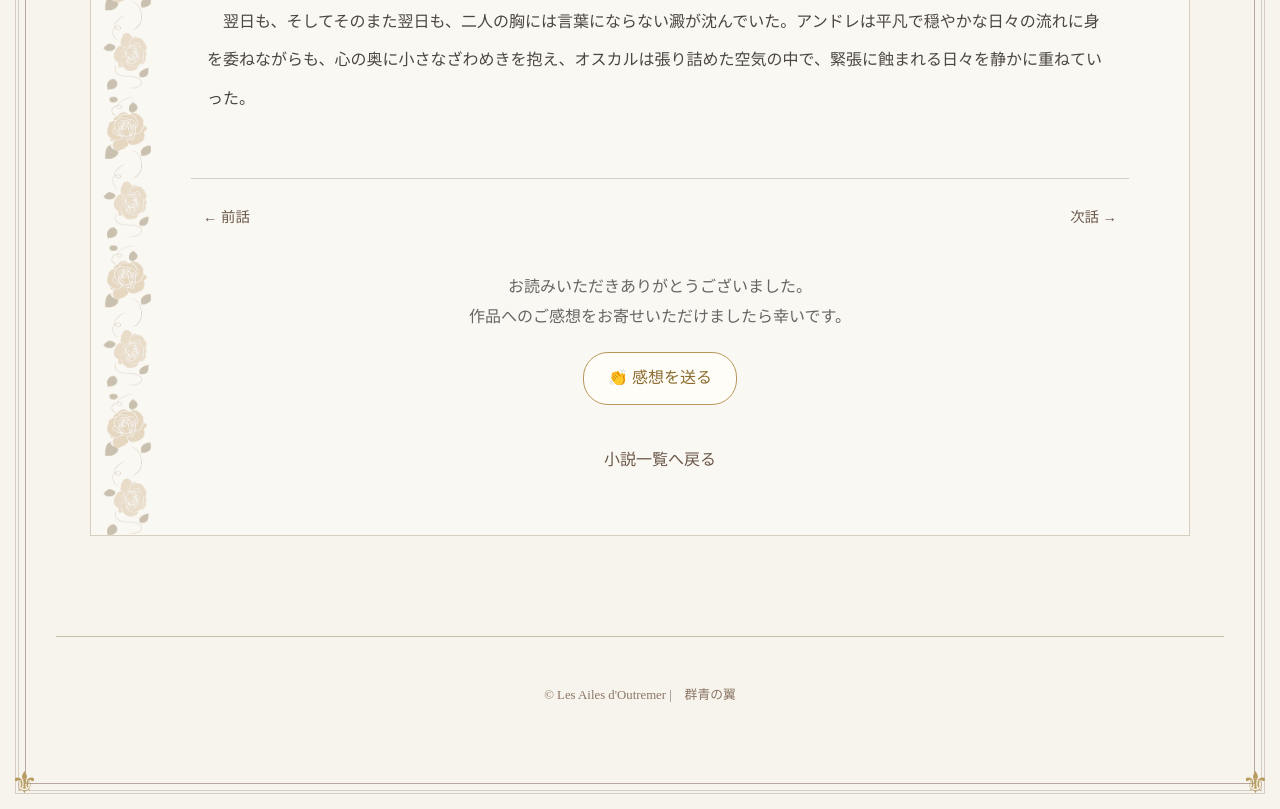
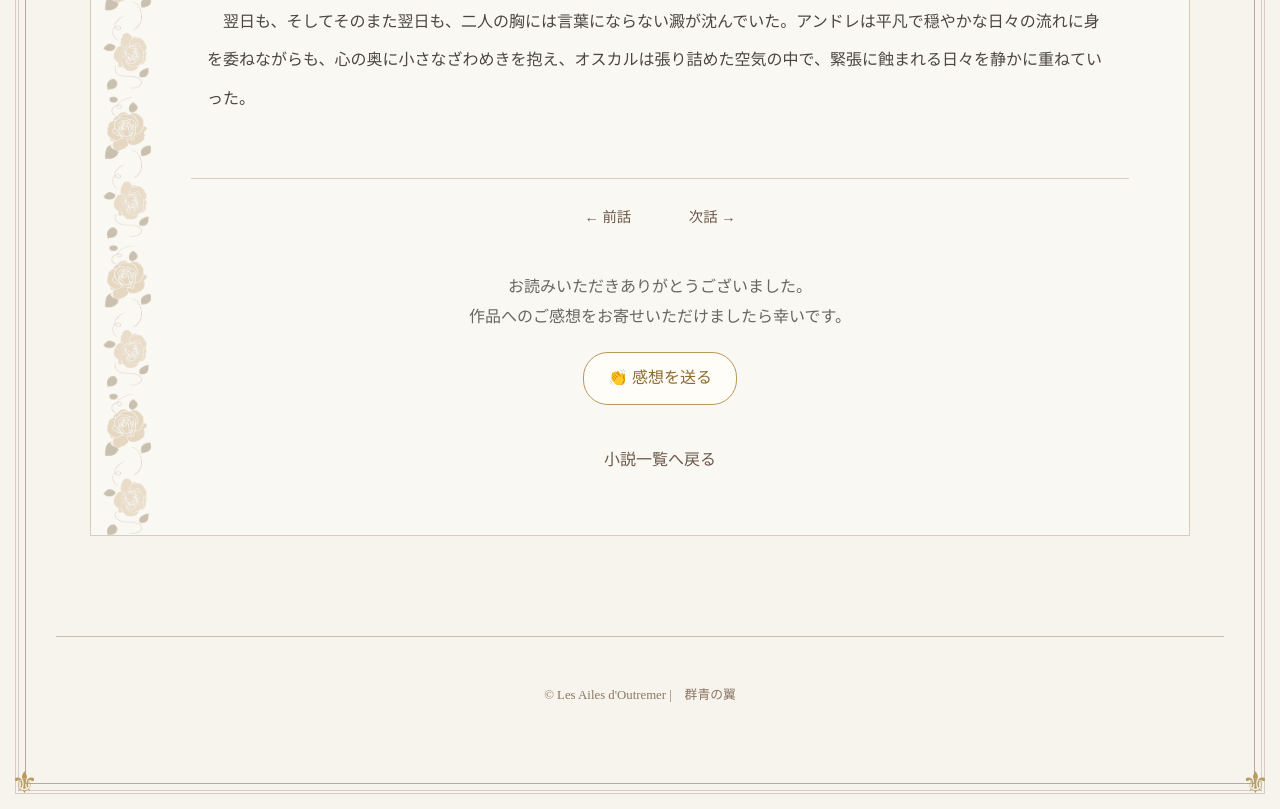
Before and after one commit to rose-rafuru/gunjou-no-tsubasa, a plain HTML site: page novels/childhood/adolescence.html in a window 1280 px wide. Shown: the part 10107-10916 px from the top of the page. Drawn offline with Linux system fonts and the light colour scheme.

Commit message:
Add files via upload

```diff
--- a/css/novel.css
+++ b/css/novel.css
@@ -135,7 +135,7 @@
 .novel-nav {
     display: flex;
 
-    justify-content: space-between;
+    justify-content: center;
 
     margin-top: 60px;
 
@@ -146,8 +146,8 @@
 
 .novel-nav a {
     color: #6b584b;
-
     text-decoration: none;
+    margin: 0 2em;
 }
 
 .novel-nav a:hover {
```
